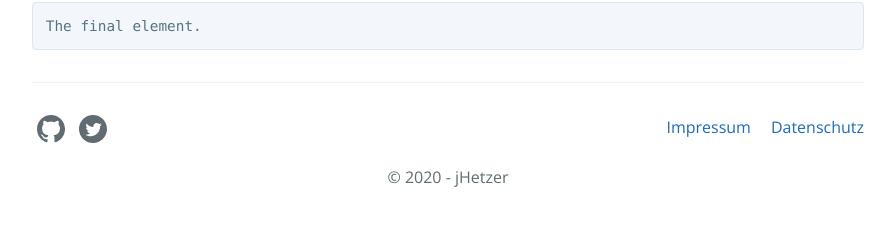
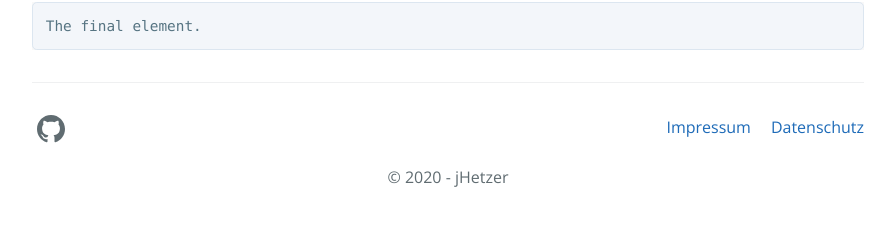
Before and after one commit to jHetzer/jhetzer.github.io, a Jekyll site: the page built from _posts/2017-04-29-cayman-example-content.md, in a window 1280 px wide. Shown: the part 3822-4072 px from the top of the page, without its empty margins (192-1087 px from the left). Built offline with Jekyll 4.4.1, drawn with Linux system fonts in a browser that asks for light colours.

Commit message:
Fix: social media links

```diff
--- a/_includes/site-footer.html
+++ b/_includes/site-footer.html
@@ -2,6 +2,7 @@
   {% assign page_footer = site.footer_page_refs %}
 
   <!-- Github icon -->
+  {% if site.github.enable %}
   <span class="my-span-icon">
     <a href="{{ site.github.owner_url }}" aria-label="{{ site.github.owner_name }}'s GitHub" title="{{ site.github.owner_name }}'s GitHub">
       <svg class="my-svg-icon" xmlns="http://www.w3.org/2000/svg" width="24" height="24" viewBox="0 0 24 24">
@@ -10,8 +11,10 @@
       </svg>
     </a>
   </span>
+  {% endif %}
 
   <!-- Twitter icon -->
+  {% if site.twitter.username %}
   <span class="my-span-icon">
     <a href="https://twitter.com/{{ site.twitter.username }}" aria-label="{{ site.github.owner_name }}'s Twitter" title="{{ site.github.owner_name }}'s Twitter">
       <svg class="my-svg-icon" xmlns="http://www.w3.org/2000/svg" width="24" height="24" viewBox="0 0 24 24">
@@ -20,6 +23,7 @@
       </svg>
     </a>
   </span>
+  {% endif %}
 
   <!-- RSS icon -->
   {% if site.plugins contains "jekyll-feed" %}
```
